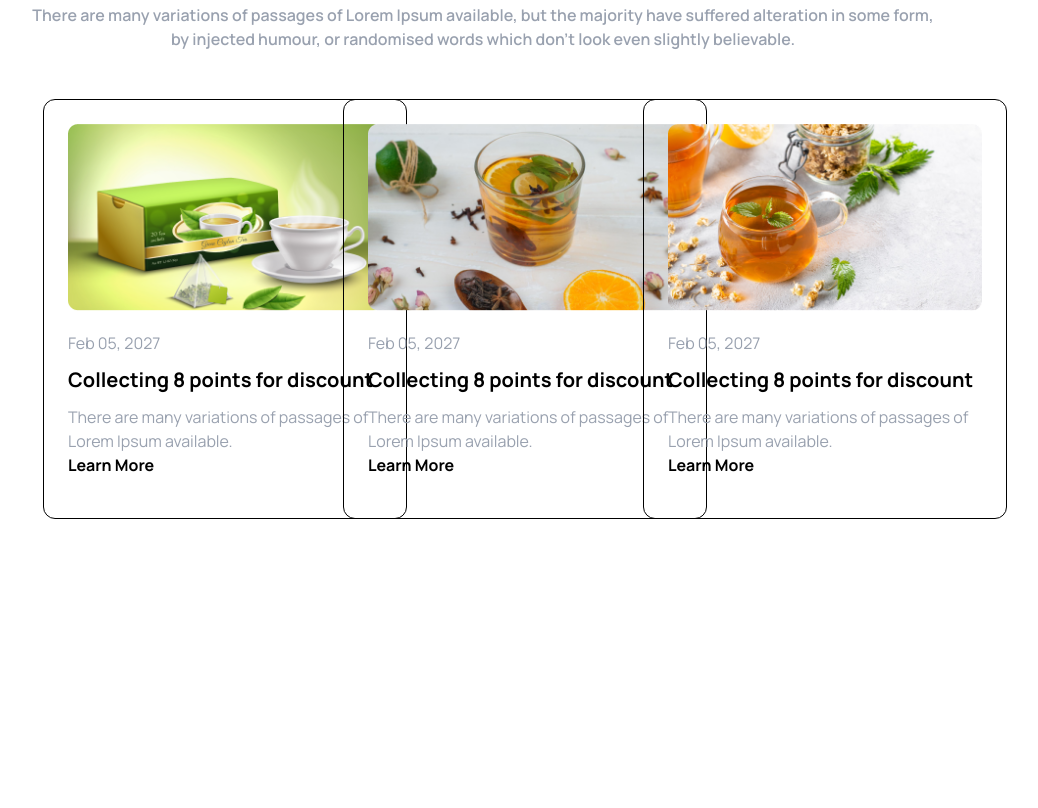
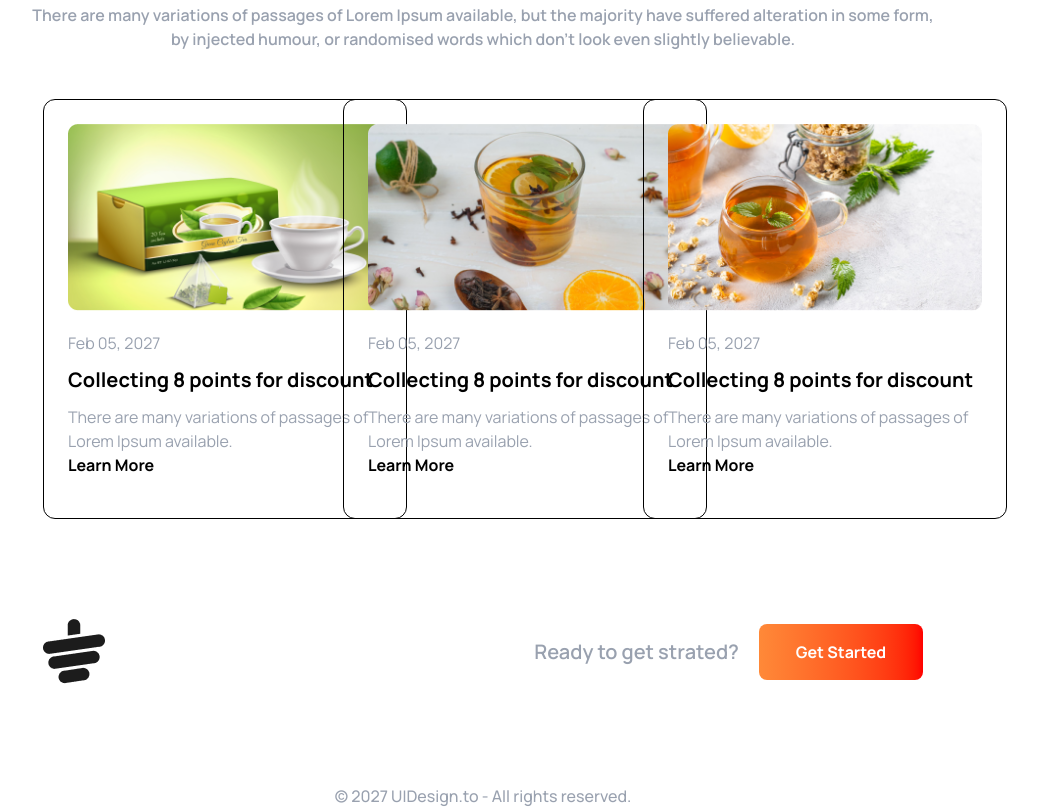
Before and after one commit to tonmoybiswas07/tea_project_p, a plain HTML site: page index.html in a window 1280 px wide. Shown: the part 2734-3542 px from the top of the page, without its empty margins (157-1195 px from the left). Before the commit the page ends 3353 px from the top, so only its background shows below. Drawn offline with nearby package versions, Linux system fonts and the light colour scheme.

Commit message:
added bg image and footer section part 1 and 3

```diff
--- a/index.html
+++ b/index.html
@@ -183,7 +183,9 @@
     <div
       class="client-section mt-[50px] md:mt-[150px] bg-gradient-to-r from-[#ff8938] to-[#ff0000] h-[950px] md:h-[600px] flex md:justify-center md:items-center flex-col md:flex-row md:ml-[200px] md:mr-[200px] rounded-xl mb-[50px] md:mb-[100px]"
     >
-      <div class="client-left-section text-white md:w-1/2">
+      <div
+        class="client-left-section text-white md:w-1/2 bg-[url(./images/bg_cup.png)] bg-no-repeat bg-bottom"
+      >
         <h1 class="font-extrabold text-5xl mt-10">
           Meet Our Super <br />
           Clients
@@ -318,6 +320,28 @@
     </section>
     <!-- news and event section end here -->
     <!-- footer section starts here -->
-    <div class="footer"></div>
+    <div class="footer">
+      <div
+        class="first-footer-section flex justify-between items-center ml-[200px] mr-[200px] m-auto mb-[100px]"
+      >
+        <img src="./images/cup.png" alt="logo" />
+        <div class="flex justify-around items-center gap-5">
+          <p class="font-semibold text-[20px] text-gray-400">
+            Ready to get strated?
+          </p>
+          <button
+            class="w-[164px] h-[56px] bg-gradient-to-r from-[#ff8938] to-[#ff0000] rounded-lg font-bold text-white"
+          >
+            Get Started
+          </button>
+        </div>
+      </div>
+      <div class="footer-second-section"></div>
+      <div class="footer-third-section mt-[100px]">
+        <p class="text-center font-medium text-gray-400">
+          © 2027 UIDesign.to - All rights reserved.
+        </p>
+      </div>
+    </div>
   </body>
 </html>
```
